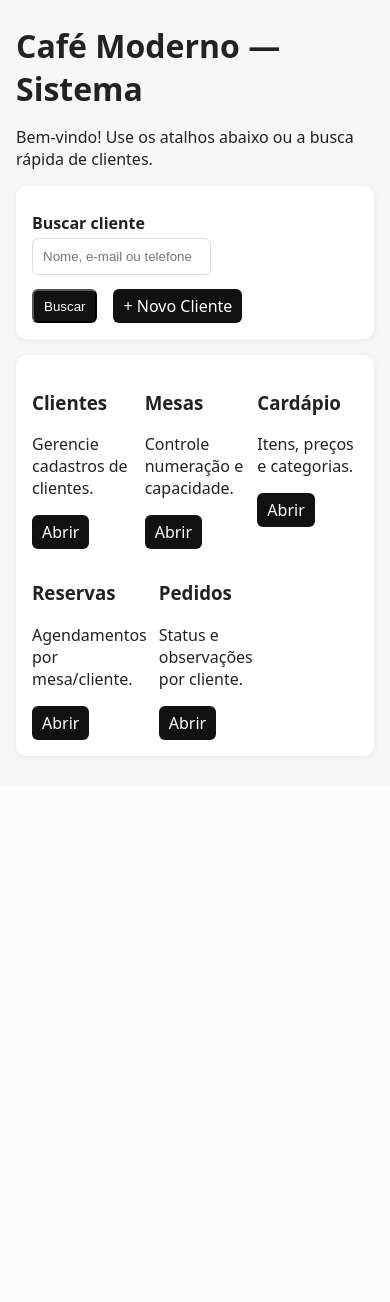
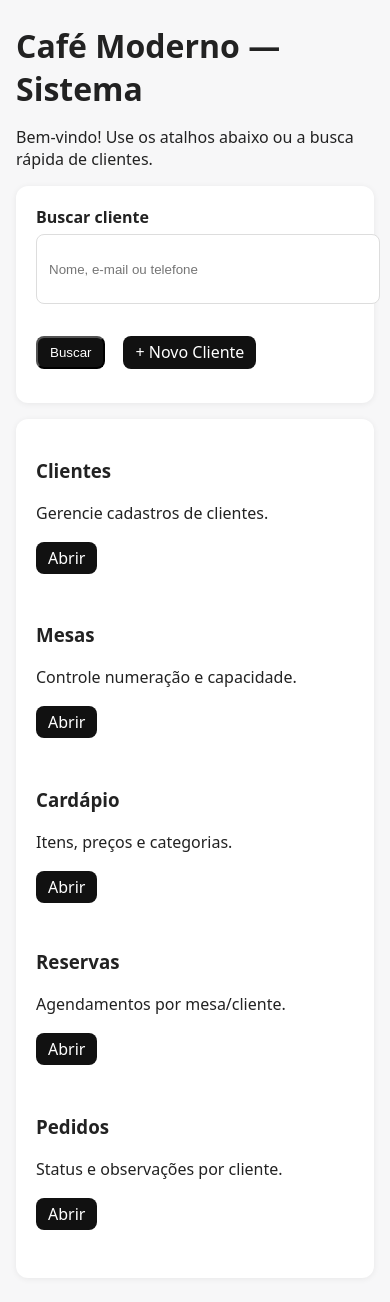
Before and after one commit to evertoooon/projeto-caf-moderno, a PHP site: page / in a window 390 px wide; the page is wider, and only the part inside the window is pictured. Shown: the part 58-1360 px from the top of that part. Before the commit the page ends 815 px from the top of that part, so only its background shows below. Run offline with PHP 8.4, Linux system fonts and the light colour scheme.

Commit message:
style(forms): aumenta espaçamento, altura dos campos e responsividade dos formulários

```diff
--- a/css/style.css
+++ b/css/style.css
@@ -1,26 +1,99 @@
-:root { font-family: system-ui, Arial, sans-serif;}
+:root { font-family: system-ui, Arial, sans-serif; }
 
-body { margin: 0; background: #f7f7f8; color: #222;}
-.container { max-width: 1024px; margin: 24px auto; padding: 0 16px;}
-.menu { background: #111; padding: 12px 16px; display: flex; gap: 12px;}
-.menu a { color: #fff; text-decoration: none; padding: 6px 10px; border-radius: 6px; }
-.menu a:hover { background: #2a2a2a;}
+/* base */
+body{ margin:0; background:#f7f7f8; color:#222; }
+.container{ max-width: 1024px; margin: 24px auto; padding:0 16px; }
 
-h1 { margin:16px 0;}
+/* topo */
+.menu{ background:#111; padding:12px 16px; display:flex; gap:12px; }
+.menu a{ color:#fff; text-decoration:none; padding:6px 10px; border-radius:6px; }
+.menu a:hover{ background:#2a2a2a; }
 
-.table { width: 100%; border-collapse: collapse; background: #fff; border-radius: 10px; overflow: hidden; box-shadow: 0 1px 6px #0001;}
-.table th, .table td {  border-bottom: 1px solid #eee; padding: 10px 2px; text-align: left;}
-.table tr:hover td { background: #fafafa;}
-.actions a, .btn { display: inline-block; margin-right: 6px; padding: 6px 10px; background: #111; color: #fff; text-decoration: none; border-radius: 6px; }
-.actions a.danger { background: #b41323;}
-.form-entity { background: #fff; padding: 16px; border-radius: 10px; box-shadow: 0 1px 6px #0001;}
-.form-entity label { display: block; margin: 10px 0 4px; font-weight: 600;  }
-.form-entity input, .form-entity select, .form-entity textarea {
-    width: 100%; padding: 10px; border: 1px solid #ddd; border-radius: 6px;
+/* títulos */
+h1{ margin:16px 0; }
+
+/* tabela */
+.table{ width:100%; border-collapse: collapse; background:#fff; border-radius:10px; overflow:hidden; box-shadow:0 1px 6px #0001; }
+.table th, .table td{ border-bottom:1px solid #eee; padding:10px 12px; text-align:left; }
+.table tr:hover td{ background:#fafafa; }
+
+/* botões */
+.actions a, .btn{
+  display:inline-block; margin-right:6px; padding:8px 12px;
+  background:#111; color:#fff; text-decoration:none; border-radius:8px;
+  line-height:1;
+}
+.actions a.danger{ background:#b41323; }
+
+
+.form-entity{
+  background:#fff; padding:24px;
+  border-radius:12px; box-shadow:0 1px 6px #0001;
 }
 
-.form-entity .row { display: grid; grid-template-columns: 1fr 1fr; gap: 12px;}
-.form-entity .row-3 { display: grid; grid-template-columns: 1fr 1fr 1fr; gap: 12px; }
-.form-entity .actions { margin-top: 14px; display: flex; gap: 10px; }
-.badge { display: inline-block; padding: 2px 8px; border-radius: 999px; background: #eee; font-size: 12px;}
-.success { background: #10b981; color:#fff;}
+.form-entity > div,
+.form-entity .row > div,
+.form-entity .row-3 > div { margin-bottom: 14px; }
+
+
+.form-entity label{
+  display:block; margin:0 0 6px; font-weight:600;
+}
+
+
+.form-entity input,
+.form-entity select,
+.form-entity textarea{
+  width:100%;
+  padding:12px;
+  min-height:44px;
+  border:1px solid #ddd;
+  border-radius:8px;
+  background:#fff;
+  transition:border-color .15s ease, box-shadow .15s ease;
+}
+
+
+.form-entity input:focus,
+.form-entity select:focus,
+.form-entity textarea:focus{
+  outline: none;
+  border-color:#888;
+  box-shadow:0 0 0 3px #00000010;
+}
+
+
+.form-entity textarea{
+  min-height:140px;
+  resize: vertical;
+}
+
+.form-entity .row{
+  display:grid;
+  grid-template-columns: 1fr 1fr;
+  gap:20px;
+}
+.form-entity .row-3{
+  display:grid;
+  grid-template-columns: 1fr 1fr 1fr;
+  gap:20px;
+}
+
+.form-entity .actions{
+  margin-top:18px;
+  display:flex; gap:12px;
+}
+
+
+.badge{ display:inline-block; padding:4px 10px; border-radius:999px; background:#eee; font-size:12px; }
+.success{ background:#10b981; color:#fff; }
+
+
+@media (max-width: 900px){
+  .form-entity{ padding:20px; }
+  .form-entity .row,
+  .form-entity .row-3{
+    grid-template-columns: 1fr; /* empilha os campos no mobile */
+    gap:16px;
+  }
+}
```
